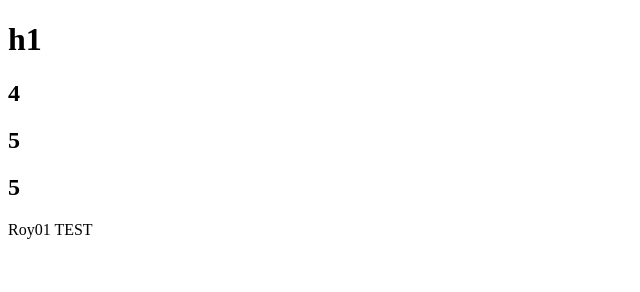
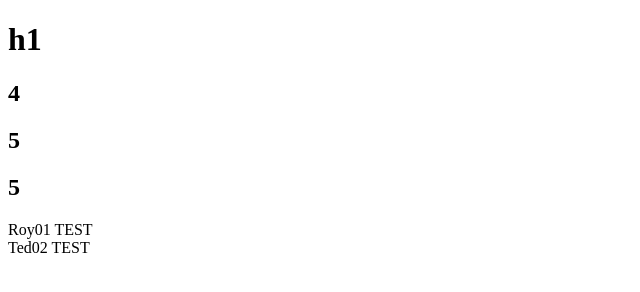
Before and after one commit to roycanfly/git, a plain HTML site: page index.html in a window 1280 px wide. Shown: the whole page, without its empty margins (0-640 px from the left). Drawn offline with Linux system fonts and the light colour scheme.

Commit message:
Tedtest1

```diff
--- a/index.html
+++ b/index.html
@@ -11,5 +11,6 @@
     <h2>5</h2>
     <h2>5</h2>
     <div>Roy01 TEST</div>
+    <div>Ted02 TEST</div>
 </body>
 </html>
```
